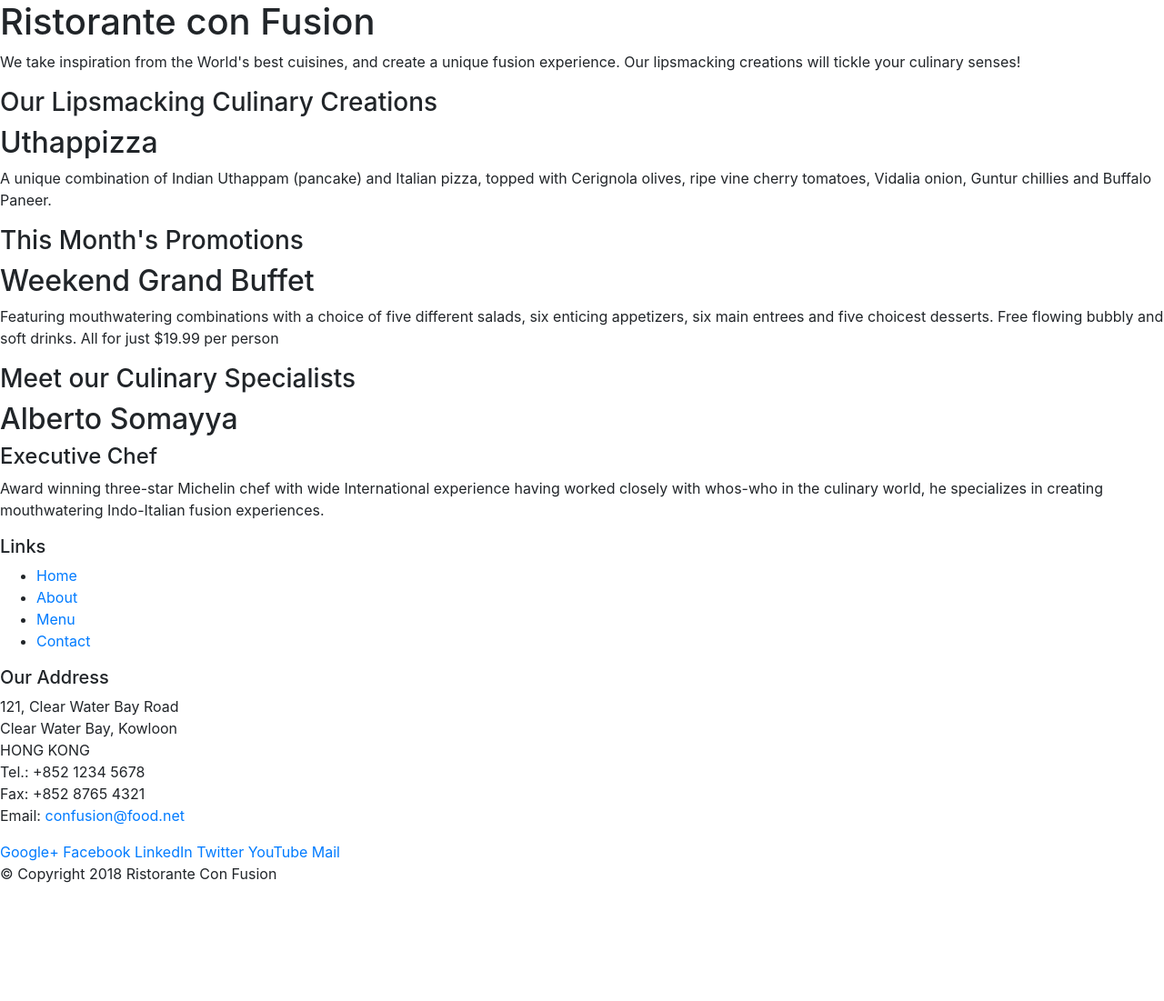
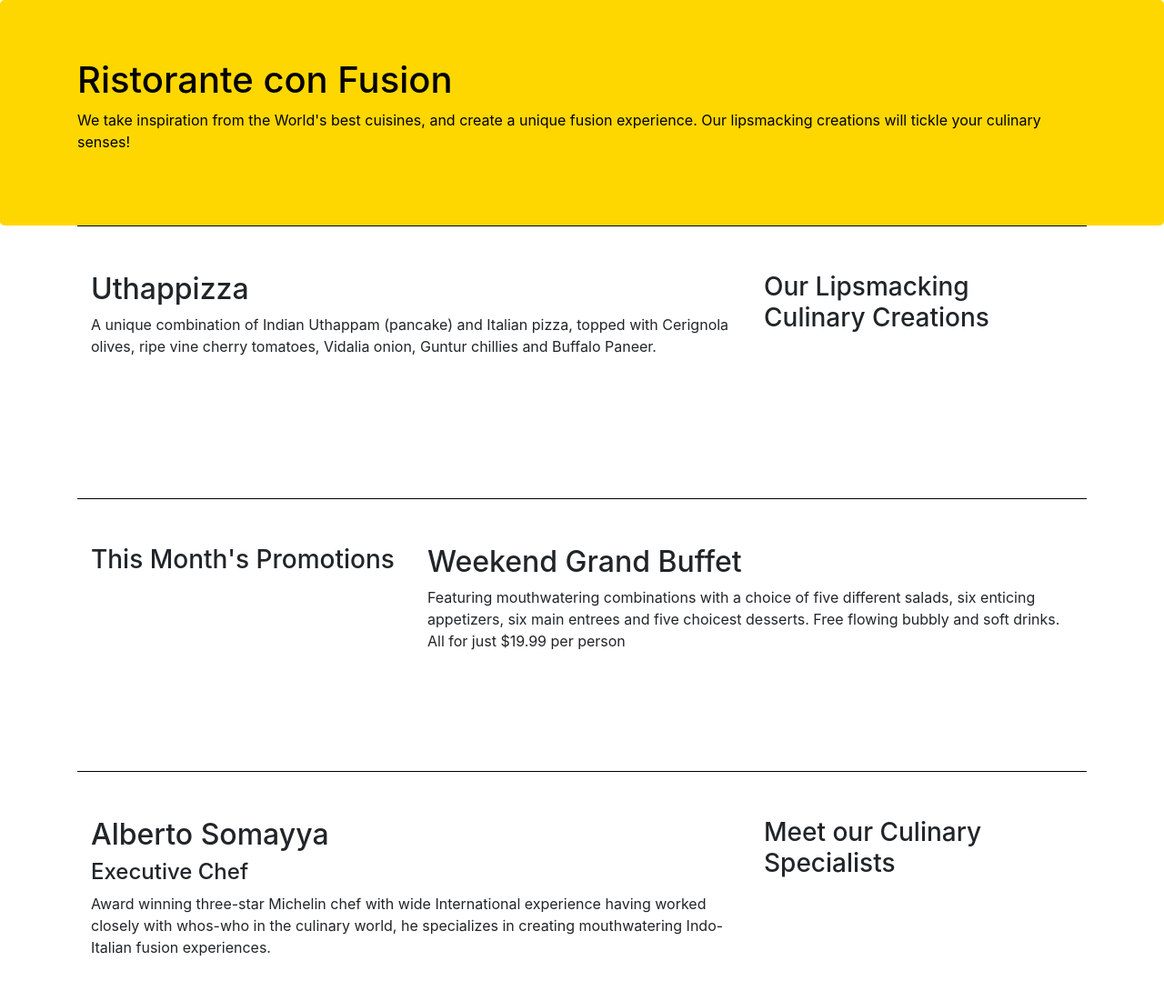
Before and after one commit to Nisarg851/conFusion, a website: page index.html in a window 1280 px wide. Shown: the top 1101 px of the page at 91% size. Before the commit the page ends 989 px from the top, so only its background shows below. Drawn offline with nearby package versions, Linux system fonts and the light colour scheme.

Commit message:
hands on CSS and Bootstrap

```diff
--- /dev/null
+++ b/css/style.css
@@ -0,0 +1,24 @@
+.row-header{
+    margin: 0px auto;
+    padding: 0px auto;
+}
+
+.row-content{
+    margin: 0px auto;
+    padding: 50px 0px 50px 0px;
+    border-top: 1px ridge black;
+    min-height: 300px;
+}
+
+.footer{
+    margin: 0px auto;
+    padding: 20px 0px 20px 0px;
+    background-color: black;
+    color: floralwhite;
+    border-top: 3px ridge blue;
+}
+
+.jumbotron{
+    color: black;
+    background-color: gold;
+}
--- a/index.html
+++ b/index.html
@@ -9,14 +9,15 @@
 
         <!-- Bootstrap CSS -->
         <link rel="stylesheet" href="node_modules/bootstrap/dist/css/bootstrap.min.css">
+        <link rel="stylesheet" href="css/style.css">
     <title>Ristorante Con Fusion</title>
 </head>
 
 <body>
 
-    <header>
-        <div>
-            <div>
+    <header class="row-header jumbotron">
+        <div class="container row-header">
+            <div class="row row-header">
                 <div>
                     <h1>Ristorante con Fusion</h1>
                     <p>We take inspiration from the World's best cuisines, and create a unique fusion experience. Our lipsmacking creations will tickle your culinary senses!</p>
@@ -27,33 +28,33 @@
         </div>
     </header>
 
-    <div>
-        <div>
-            <div>
+    <div class="container">
+        <div class="row row-content align-item-centre">
+            <div class="col-12 col-sm-4 order-sm-last col-md-4">
                 <h3>Our Lipsmacking Culinary Creations</h3>
             </div>
-            <div>
+            <div class="col col-sm order-sm-first col-md">
                 <h2>Uthappizza</h2>
                 <p>A unique combination of Indian Uthappam (pancake) and Italian pizza, topped with Cerignola olives, ripe vine cherry tomatoes, Vidalia onion, Guntur chillies and Buffalo Paneer.</p>
             </div>
         </div>
 
 
-        <div>
-            <div>
+        <div class="row row-content">
+            <div class="col-12 col-sm-4 col-md-4">
                 <h3>This Month's Promotions</h3>
             </div>
-            <div>
+            <div class="col col-sm col-md">
                 <h2>Weekend Grand Buffet</h2>
                 <p>Featuring mouthwatering combinations with a choice of five different salads, six enticing appetizers, six main entrees and five choicest desserts. Free flowing bubbly and soft drinks. All for just $19.99 per person </p>
             </div>
         </div>
 
-        <div>
-            <div>
+        <div class="row row-content">
+            <div class="col-12 col-sm-4 order-sm-last col-md-4">
                 <h3>Meet our Culinary Specialists</h3>
             </div>
-            <div>
+            <div class="col col-sm order-sm-first col-md">
                 <h2>Alberto Somayya</h2>
                 <h4>Executive Chef</h4>
                 <p>Award winning three-star Michelin chef with wide International experience having worked closely with whos-who in the culinary world, he specializes in creating mouthwatering Indo-Italian fusion experiences. </p>
@@ -61,19 +62,19 @@
         </div>
     </div>
 
-    <footer>
-        <div>
-            <div>
-                <div>
+    <footer class="footer">
+        <div class="container">
+            <div class="row">
+                <div class="col-4 col-sm-2 offset-1 col-md-2">
                     <h5>Links</h5>
-                    <ul>
+                    <ul class="list-unstyled">
                         <li><a href="#">Home</a></li>
                         <li><a href="#">About</a></li>
                         <li><a href="#">Menu</a></li>
                         <li><a href="#">Contact</a></li>
                     </ul>
                 </div>
-                <div>
+                <div class="col col-sm col-md" >
                     <h5>Our Address</h5>
                     <address>
 		              121, Clear Water Bay Road<br>
@@ -84,8 +85,8 @@
 		              Email: <a href="mailto:confusion@food.net">confusion@food.net</a>
 		           </address>
                 </div>
-                <div>
-                    <div>
+                <div class="col col-sm col-md align-self-center">
+                    <div class="text-center">
                         <a href="http://google.com/+">Google+</a>
                         <a href="http://www.facebook.com/profile.php?id=">Facebook</a>
                         <a href="http://www.linkedin.com/in/">LinkedIn</a>
@@ -95,8 +96,8 @@
                     </div>
                 </div>
            </div>
-           <div>
-                <div>
+           <div class="row justify-content-center">
+                <div class="col-auto">
                     <p>© Copyright 2018 Ristorante Con Fusion</p>
                 </div>
            </div>
```
